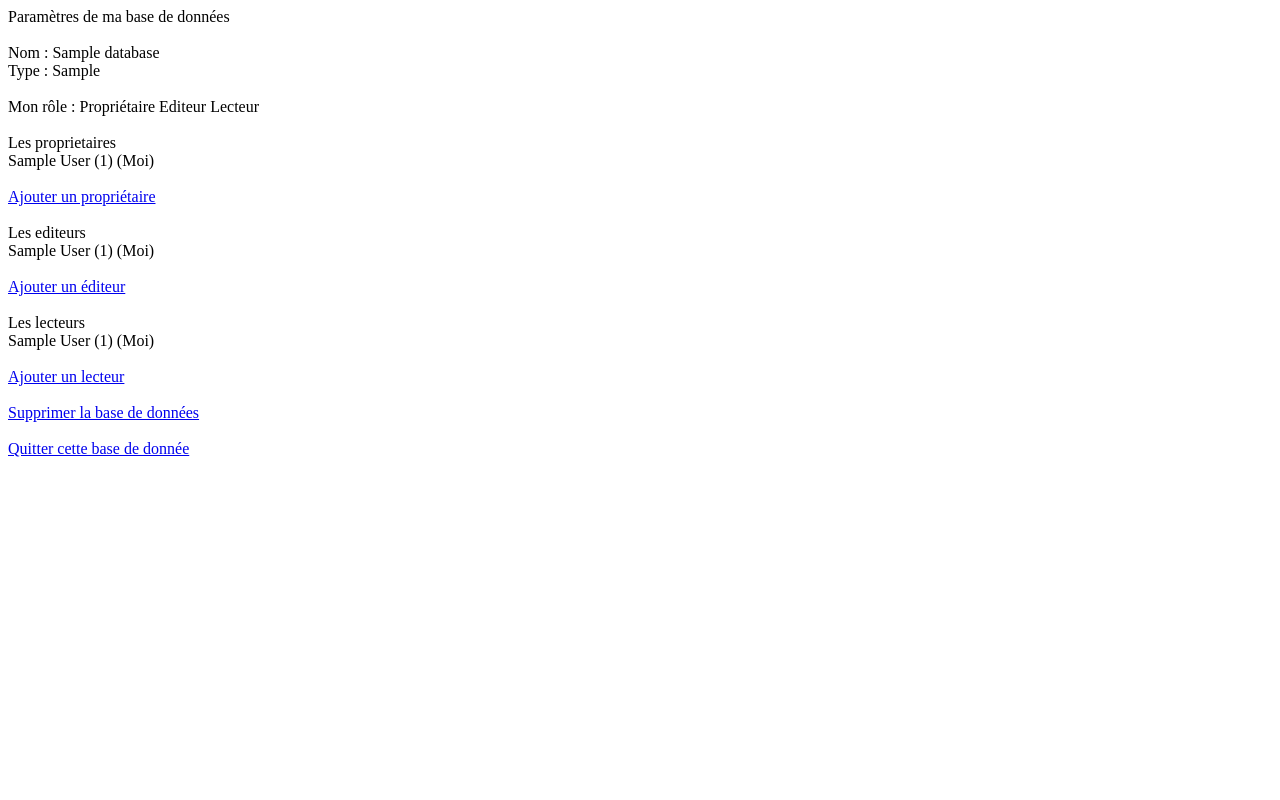
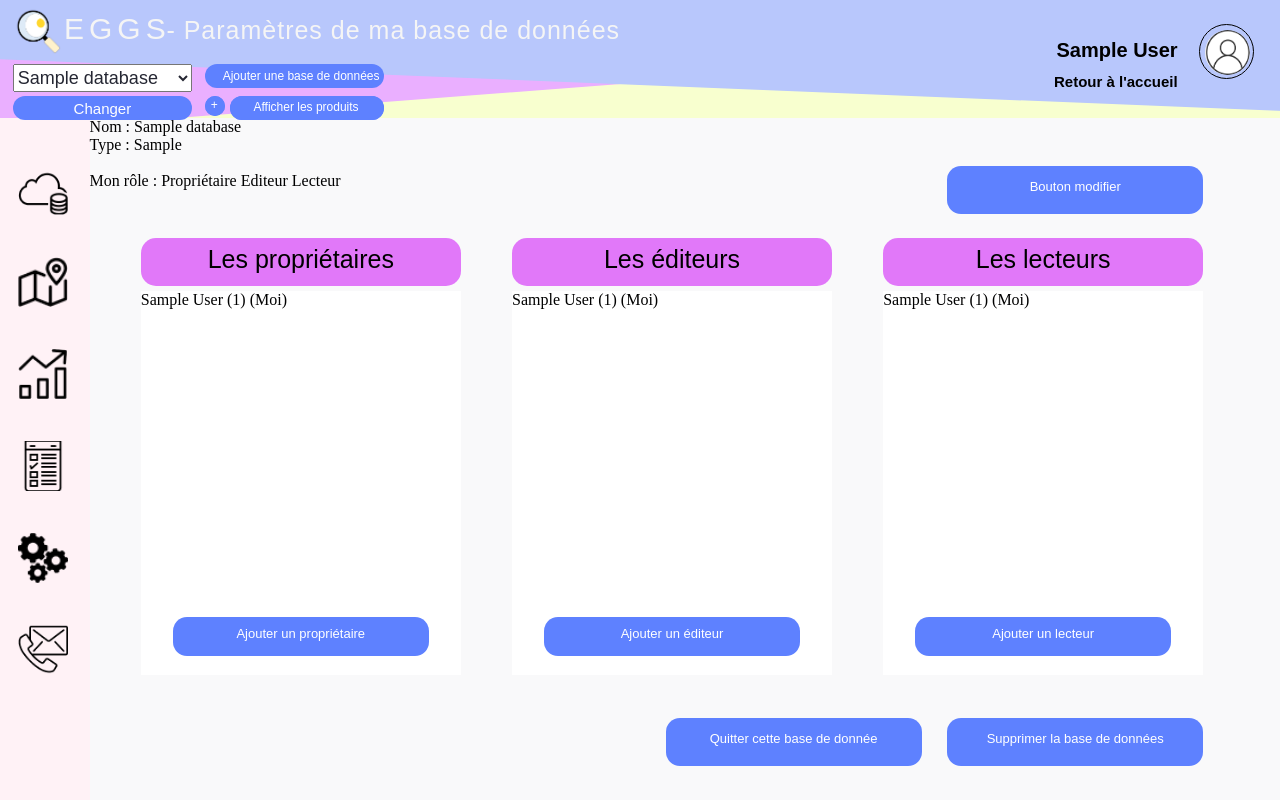
Before and after one commit to pierrickdelrieu/EGGS-Environnement_de_Gestion, a Django app: page /manager/settings_database/ in a window 1280 px wide. Run offline with Django 3.2, Linux system fonts and the light colour scheme; a user stored in the database is signed in; tables that the repository leaves empty hold one stand-in row (values such as "Sample post").

Commit message:
ajout settings bdd + add owner + editor + reader

```diff
--- a/manager/forms.py
+++ b/manager/forms.py
@@ -128,8 +128,8 @@ class UpdatePasswordForm(forms.Form):
 
 
 class EnteringUserForm(forms.Form):
-    username = forms.CharField(label="Nom d'utilisateur", max_length=30, widget=forms.TextInput(
-        attrs={'placeholder': "Entrer le nom d'utilisateur"}))
+    username = forms.CharField(label="", max_length=30, widget=forms.TextInput(
+        attrs={'placeholder': "Entrer le nom d'utilisateur", 'id': "user_name"}))
 
     def clean_username(self):
         username = self.cleaned_data.get("username")
--- /dev/null
+++ b/static/home/css/settings_db.css
@@ -0,0 +1,198 @@
+#settings{
+    background: rgba(206, 121, 236, 0.54);
+}
+
+#settings:hover{
+    background: rgba(206, 12, 250, 0.54);
+}
+
+.main_container{
+    position: fixed;
+    height: 100%;
+    width: 100%;
+    left: 7%;
+    top: 118px;
+}
+
+.bouton_bdd{
+    position: absolute;
+    width: 20%;
+    height: 6%;
+    right: 13%;
+    top: 6%;
+
+    background-color: #5e81ff;
+    border-radius: 14px;
+    border: none;
+    cursor: pointer;
+
+    text-decoration: none;
+    padding: 13px 0 0 0;
+    text-align: center;
+    font-size: 13px;
+    font-family: "SF Pro Rounded", sans-serif;
+    color: white;
+}
+
+.bouton_bdd:hover{
+    background-color: #007AFF;
+}
+
+.proprietaire{
+    position: absolute;
+    height: 60%;
+    width: 25%;
+    left: 4%;
+    top: 15%;
+    background-color: #F9F9FA;
+}
+
+.editeur{
+    position: absolute;
+    height: 60%;
+    width: 25%;
+    left: 33%;
+    top: 15%;
+    background-color: #F9F9FA;
+}
+
+.lecteur{
+    position: absolute;
+    height: 60%;
+    width: 25%;
+    left: 62%;
+    top: 15%;
+    background-color: #F9F9FA;
+}
+
+.rectTitre{
+    position: absolute;
+    height: 10%;
+    width: 100%;
+    background: rgba(206, 12, 250, 0.54);
+    border-radius: 15px;
+    padding: 7px 0 0 0;
+}
+
+.rectTitre p{
+    font-family: "SF Pro Rounded", sans-serif;
+    color: black;
+    font-size: 25px;
+    text-align: center;
+}
+
+.rectListe{
+    z-index: 2;
+    position: absolute;
+    height: 80%;
+    width: 100%;
+    top: 11%;
+    background-color: white;
+}
+
+#p_Pro, #p_Edit, #p_Reader{
+    position: absolute;
+    left: 10%;
+    top: 5%;
+    color: black;
+    font-family: "SF Pro Rounded", sans-serif;
+    font-size: 15px;
+}
+
+.a_Pro, .a_Edit, .a_Reader{
+    position: absolute;
+    left: 10%;
+    top: 5%;
+}
+
+.a_Pro p, .a_Edit p, .a_Reader p{
+    position: absolute;
+    font-family: "SF Pro Rounded", sans-serif;
+    font-size: 15px;
+    color: black;
+}
+
+.a_Pro p:hover, .a_Edit p:hover, .a_Reader p:hover{
+    font-size: 16px;
+    font-weight: bold;
+}
+
+.a_Pro li, .a_Edit li, .a_Reader li{
+    left: 10%;
+    width: 300px;
+    list-style: none;
+}
+
+.ajouter a{
+    position: absolute;
+    width: 80%;
+    height: 10%;
+    left: 10%;
+    top: 85%;
+
+    background-color: #5e81ff;
+    border-radius: 14px;
+    border: none;
+    cursor: pointer;
+
+    text-decoration: none;
+    padding: 9px 0 0 0;
+    text-align: center;
+    font-size: 13px;
+    font-family: "SF Pro Rounded", sans-serif;
+    color: white;
+}
+
+.ajouter a:hover{
+    background-color: #007AFF;
+}
+
+.supprimer a {
+    z-index: 4;
+    position: absolute;
+    width: 20%;
+    height: 6%;
+    right: 13%;
+    top: 75%;
+
+    background-color: #5e81ff;
+    border-radius: 14px;
+    border: none;
+    cursor: pointer;
+
+    text-decoration: none;
+    padding: 13px 0 0 0;
+    text-align: center;
+    font-size: 13px;
+    font-family: "SF Pro Rounded", sans-serif;
+    color: white;
+}
+
+.supprimer a:hover{
+    background-color: #007AFF;
+}
+
+.quitter a {
+    z-index: 4;
+    position: absolute;
+    width: 20%;
+    height: 6%;
+    right: 35%;
+    top: 75%;
+
+    background-color: #5e81ff;
+    border-radius: 14px;
+    border: none;
+    cursor: pointer;
+
+    text-decoration: none;
+    padding: 13px 0 0 0;
+    text-align: center;
+    font-size: 13px;
+    font-family: "SF Pro Rounded", sans-serif;
+    color: white;
+}
+
+.quitter a:hover{
+    background-color: #007AFF;
+}
--- a/templates/manager/settings_db.html
+++ b/templates/manager/settings_db.html
@@ -1,6 +1,18 @@
+{% extends 'manager/base_manager.html' %}
+{% load static %}
 
-Paramètres de ma base de données<br><br>
+{% block title_manager %}
+    <title>EGGS - Manager</title>
+{% endblock %}
 
+{% block stylesheet_manager %}
+    <link rel="stylesheet" href="{% static 'home/css/settings_db.css' %}">
+{% endblock %}
+
+{% block content_manager %}
+    <p class="titre">- Paramètres de ma base de données</p>
+
+    <div class="main_container">
         Nom : {{ user.current_database.name }}<br>
         Type  : {{ user.current_database.type }}<br><br>
 
@@ -16,26 +28,37 @@ Mon rôle :
         {% endif %}
         <br><br>
 
+        <div class="bouton_bdd">
+            <p>Bouton modifier</p>
+        </div>
 
-Les proprietaires<br>
+        <div class="proprietaire">
+            <div class="rectTitre">
+                <p>Les propriétaires</p>
+            </div>
+            <div class="rectListe">
                 {% for owner in user.current_database.user_owner.all %}
                     {% if owner == user %}
                         {{ owner.get_full_name }} ({{ owner.id }}) (Moi)
                     {% else %}
                         {{ owner.get_full_name }} ({{ owner.id }})
                     {% endif %}
-    <br>
                 {% endfor %}
-<br>
 
+                <div class="ajouter">
                     {% if user.is_current_owner %}
-    <a href="{% url 'manager:add_owner_db'%}">Ajouter un propriétaire</a><br><br>
+                        <a href="{% url 'manager:add_owner_db'%}">Ajouter un propriétaire</a>
                     {% endif %}
+                </div>
+            </div>
+        </div>
 
-
-
+        <div class="editeur">
+            <div class="rectTitre">
+                <p>Les éditeurs</p>
+            </div>
+            <div class="rectListe">
                 {% if user.is_current_owner %}
-    Les editeurs<br>
                     {% for editor in user.current_database.user_editor.all %}
                         {% if editor == user %}
                             {{ editor.get_full_name }} ({{ editor.id }}) (Moi)
@@ -43,15 +66,20 @@ Les proprietaires<br>
                             {{ editor.get_full_name }} ({{ editor.id }})
                             <a href="{% url 'manager:delete_editor_db' username=editor.username%}">Supprimer son role</a>
                         {% endif %}
-        <br>
                     {% endfor %}
-    <br>
-    <a href="{% url 'manager:add_editor_db'%}">Ajouter un éditeur</a><br><br>
+                    <div class="ajouter">
+                        <a href="{% url 'manager:add_editor_db'%}">Ajouter un éditeur</a>
+                    </div>
                 {% endif %}
+            </div>
+        </div>
 
-
+        <div class="lecteur">
+            <div class="rectTitre">
+                <p>Les lecteurs</p>
+            </div>
+            <div class="rectListe">
                 {% if user.is_current_owner %}
-    Les lecteurs<br>
                     {% for reader in user.current_database.user_reader.all %}
                         {% if reader == user %}
                             {{ reader.get_full_name }} ({{ reader.id }}) (Moi)
@@ -59,17 +87,24 @@ Les proprietaires<br>
                             {{ reader.get_full_name }} ({{ reader.id }})
                             <a href="{% url 'manager:delete_reader_db' username=reader.username%}">Supprimer son role</a>
                         {% endif %}
-        <br>
                     {% endfor %}
-    <br>
-    <a href="{% url 'manager:add_reader_db'%}">Ajouter un lecteur</a><br><br>
+                    <div class="ajouter">
+                        <a href="{% url 'manager:add_reader_db'%}">Ajouter un lecteur</a>
+                    </div>
                 {% endif %}
+            </div>
+        </div>
 
+        <div class="supprimer">
             {% if user.is_current_owner %}
-    <a href="{% url 'manager:delete_database'%}">Supprimer la base de données</a><br><br>
+                <a href="{% url 'manager:delete_database'%}">Supprimer la base de données</a>
             {% endif %}
+        </div>
 
-
+         <div class="quitter">
             {% if user.is_current_editor or user.is_current_reader or user.is_current_owner and user.current_database.user_owner.count > 1 %}
-    <a href="{% url 'manager:leave_db'%}">Quitter cette base de donnée</a><br><br>
+                <a href="{% url 'manager:leave_db'%}">Quitter cette base de donnée</a>
             {% endif %}
+         </div>
+    </div>
+{% endblock %}
```
Also changed, not shown: static/home/css/add_owner_editor_reader.css (added, +55 -0 lines), templates/manager/add_editor_db.html (+5 -2 lines), templates/manager/add_owner_db.html (+15 -1 lines), templates/manager/add_reader_db.html (+15 -1 lines). Lines whose indentation alone changed are shown as unchanged.
